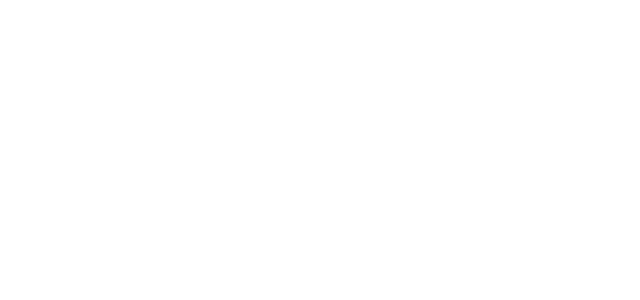
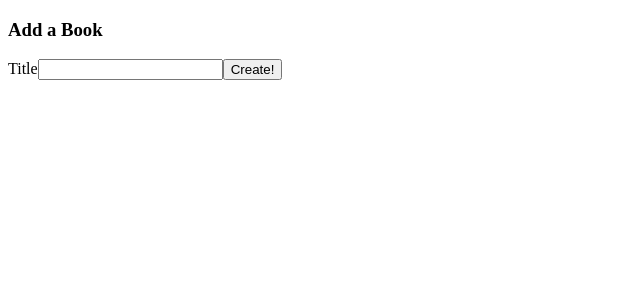
Before and after one commit to carolinecobucci/reading-list, a React (Vite) app: page / in a window 1280 px wide. Shown: the top 300 px of the page, without its empty margins (0-640 px from the left). Built offline with nearby package versions, Linux system fonts and the light colour scheme.

Commit message:
created bookCreate component

```diff
--- a/src/App.jsx
+++ b/src/App.jsx
@@ -1,5 +1,19 @@
+import { useState } from "react";
+import BookCreate from "./components/BookCreate";
+
 function App() {
-  return <></>;
+  const [books, setBooks] = useState([]);
+
+  const createBook = (title) => {
+    const updatedBooks = [...books, { id: Math.round(Math.random() * 9999), title }];
+    setBooks(updatedBooks);
+  };
+
+  return (
+    <div>
+      <BookCreate onCreate={createBook} />
+    </div>
+  );
 }
 
 export default App;
--- a/src/components/BookCreate.jsx
+++ b/src/components/BookCreate.jsx
@@ -1,5 +1,28 @@
-const BookCreate = () => {
-  return <div>BookCreate</div>;
+import { useState } from "react";
+
+const BookCreate = ({ onCreate }) => {
+  const [title, setTitle] = useState("");
+
+  const handleChange = (event) => {
+    setTitle(event.target.value);
+  };
+
+  const handleSubmit = (event) => {
+    event.preventDefault();
+    onCreate(title);
+    setTitle("");
+  };
+
+  return (
+    <div className="book-create">
+      <h3>Add a Book</h3>
+      <form onSubmit={handleSubmit}>
+        <label>Title</label>
+        <input className="input" value={title} onChange={handleChange} />
+        <button className="button">Create!</button>
+      </form>
+    </div>
+  );
 };
 
 export default BookCreate;
```
